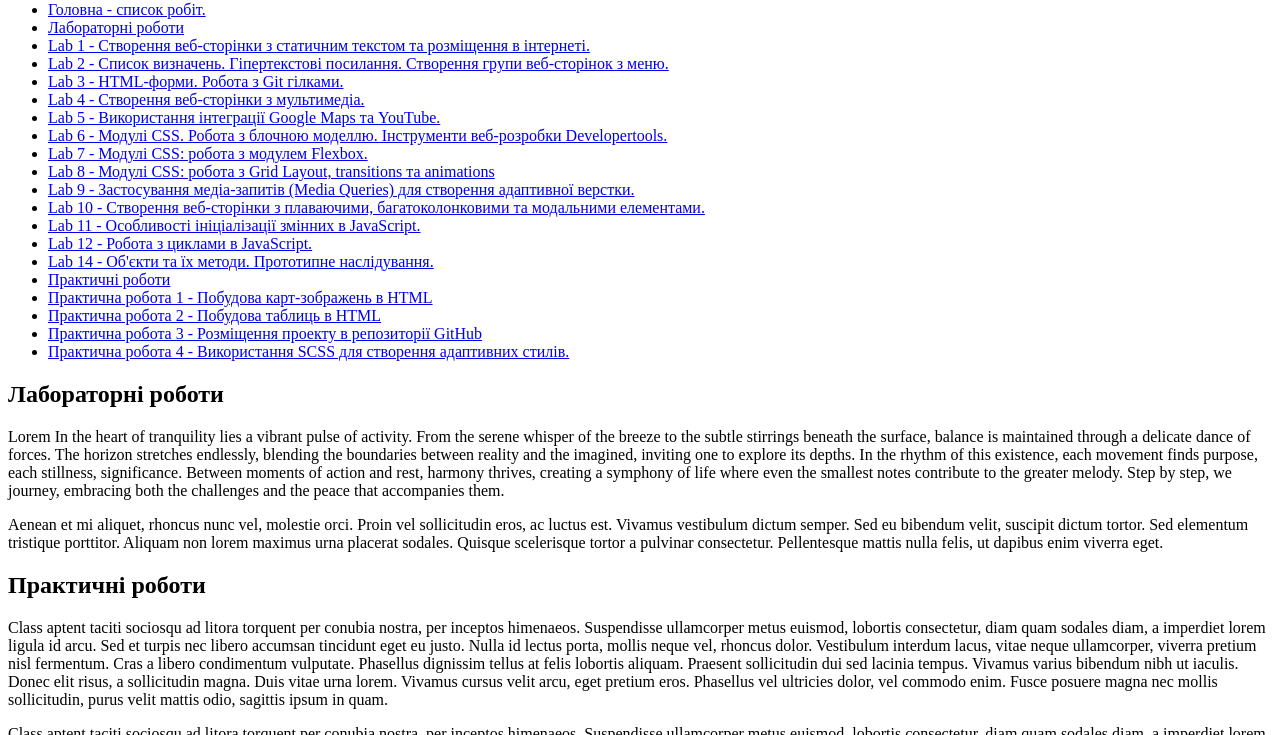
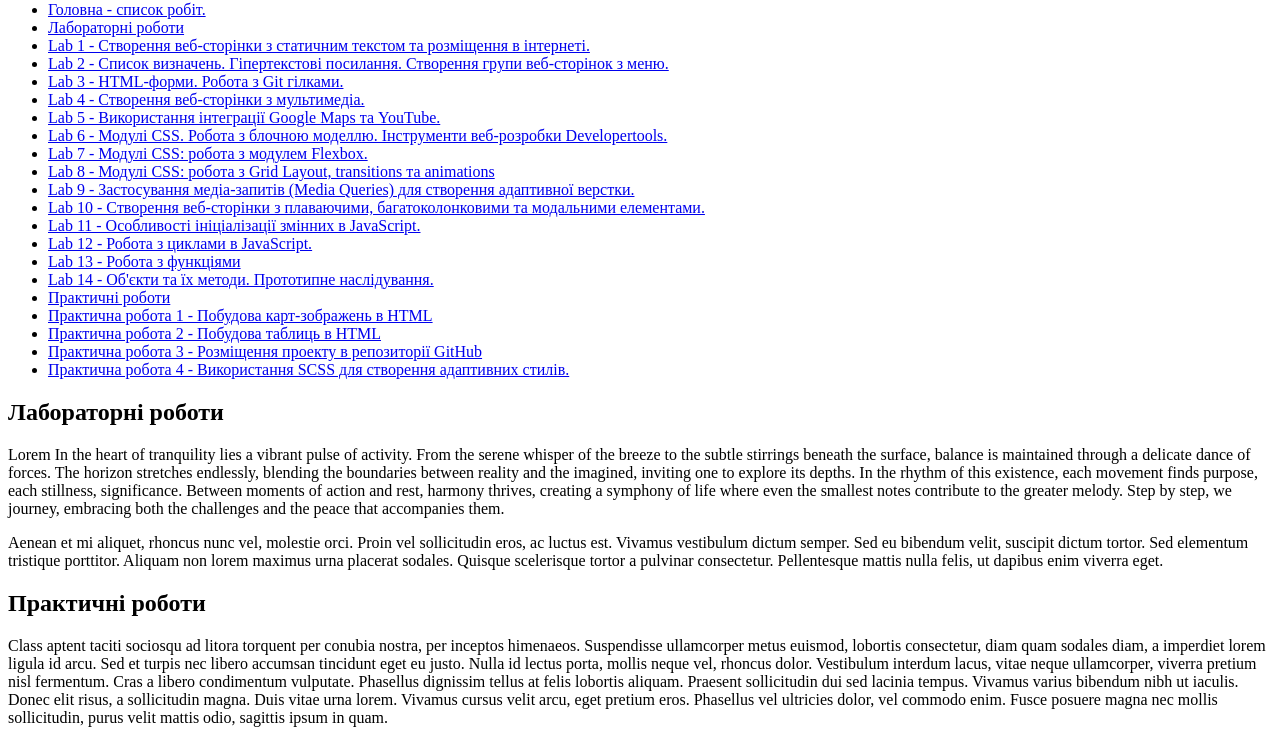
Before and after one commit to labik2/college_PII, a plain HTML site: page index.html in a window 1280 px wide. Shown: the part 65-800 px from the top of the page. Drawn offline with Linux system fonts and the light colour scheme.

Commit message:
Update index.html

```diff
--- a/index.html
+++ b/index.html
@@ -24,6 +24,7 @@
 		<li><a href="/lab10/index.html">Lab 10 - Cтворення веб-сторінки з плаваючими, багатоколонковими та модальними елементами.</a></li>
 		<li><a href="/lab11/index.html">Lab 11 - Особливості ініціалізації змінних в JavaScript. </a></li>
 		<li><a href="/lab12/index.html">Lab 12 - Робота з циклами в JavaScript. </a></li>
+		<li><a href="/lab13/index.html">Lab 13 - Робота з функціями </a></li>
 		<li><a href="/lab14/index.html">Lab 14 - Об'єкти та їх методи. Прототипне наслідування.</a></li>
 
 
```
